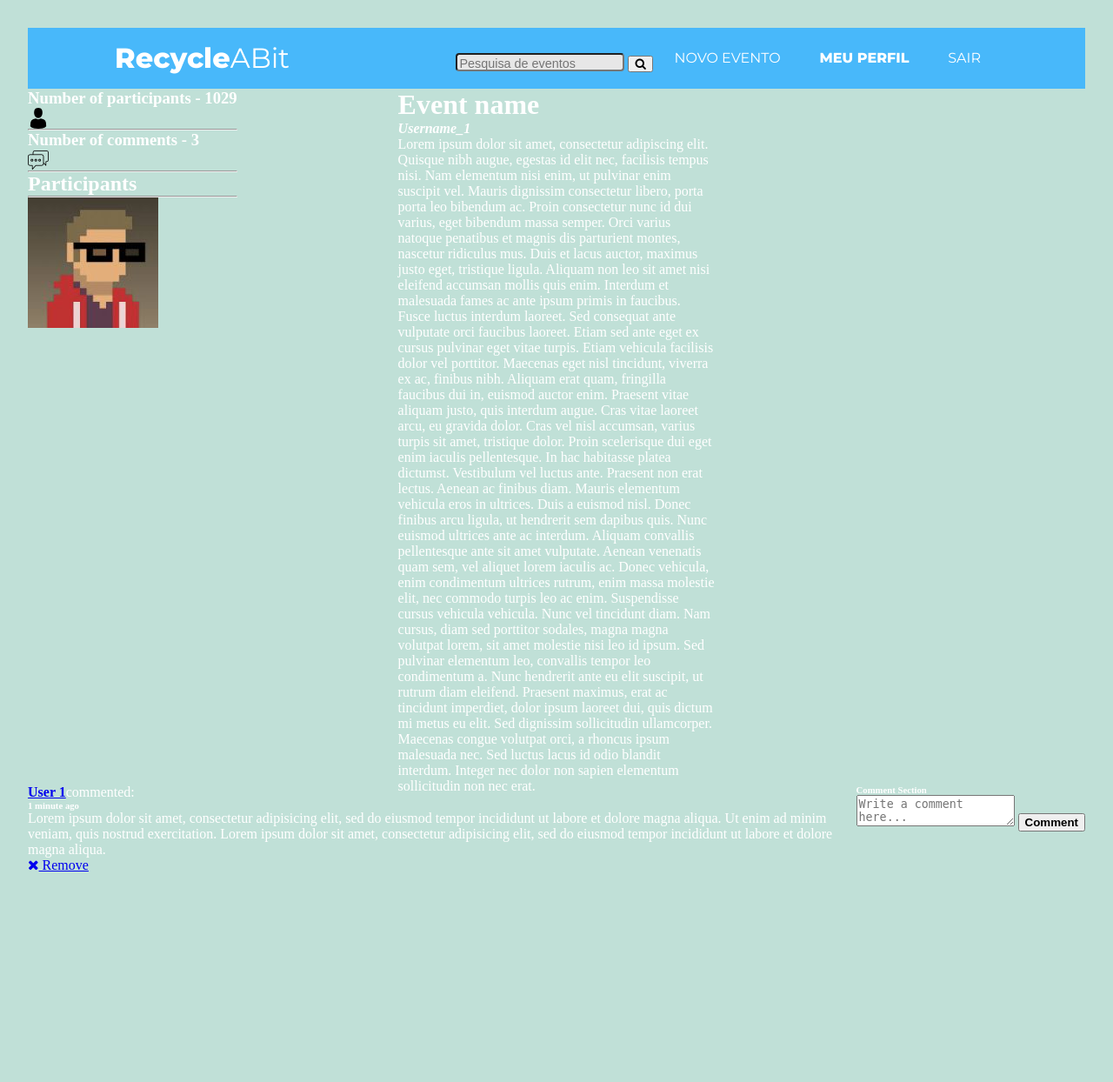
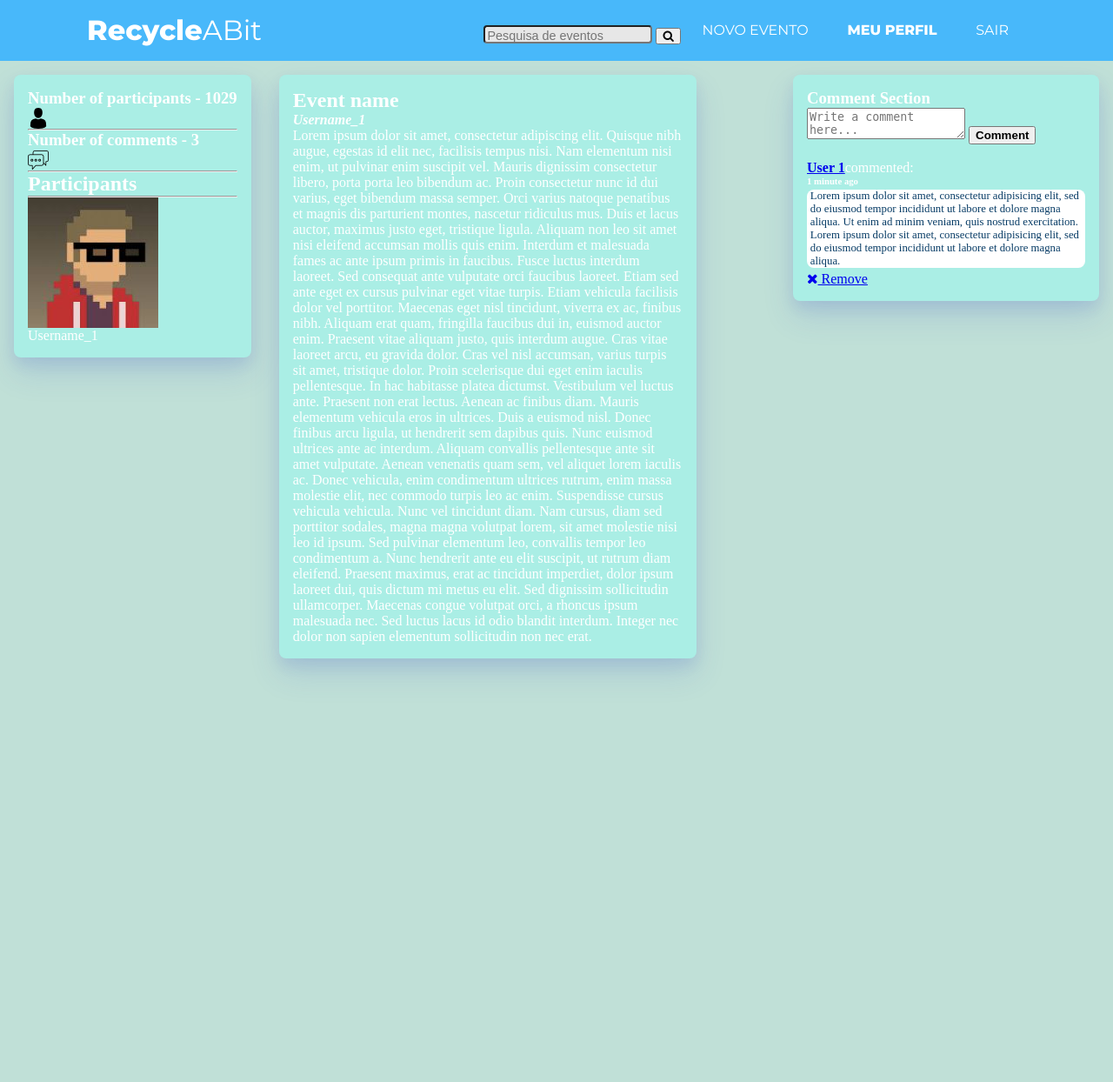
Before and after one commit to paulomaia20/Projecto-ESIN, a PHP site: page /event_page.html in a window 1280 px wide. Shown: the top 1244 px of the page at 87% size. After the commit the page ends 776 px from the top, so only its background shows below. Run offline with PHP 8.4, Linux system fonts and the light colour scheme.

Commit message:
Organizing Content

```diff
--- a/css/event_page.css
+++ b/css/event_page.css
@@ -4,32 +4,49 @@
     body {
     height:100%;
     background-color:rgb(192, 224, 215);
-    margin:2em;
+    margin:0px;
     color: #ffffff;
     }
 
     .right-bar {
         float: right;
         height: 100%;
-        margin-left: auto;
-        margin-right: auto;
         max-width: 30%;
-
     }
 
     .middle-bar {
-        float: none;
+        display: inline-block;
         height: 100%;
         margin-left: auto;
         margin-right: auto;
-        max-width: 30%;
+        max-width: 40%;
 
     }
 
     .left-bar {
         float: left;
         height: 100%;
-        margin-left: auto;
-        margin-right: auto;
         max-width: 30%;
     }
+
+    .wrapper{
+        size: 100%;
+        padding: 1em;
+        margin: 1em;
+        background-color: rgb(170, 238, 229);
+        box-shadow: 0 8px 15px rgba(54,79,199,0.1), 0 18px 35px rgba(54,79,199,0.15);
+        border-radius: 0.5em;
+    }
+
+    .post-description p {
+        color: #083c66;
+        margin:0.3em;
+        font-size: 0.8em;
+    }
+
+    .post-description {
+
+        background-color: rgb(255, 255, 255);
+        border-radius: 0.5em;
+
+    }
--- a/event_page.html
+++ b/event_page.html
@@ -30,28 +30,31 @@
         </header>
 
         <div class="left-bar">
+            <div class="wrapper">
             <h3>Number of participants - 1029</h3> <img src="img/man-user.png" alt="user">
             <hr>
             <h3>Number of comments - 3</h3> <img src="img/chat.png" alt="comment">
             <hr>
             <h2>Participants</h2>
             <hr>
-            <div>
-                <img src="img/avatar_1.jpg" alt="avatar_1">
+            <div class="participant">
+                <img src="img/avatar_1.jpg" alt="avatar_1"> <p> Username_1 </p>
             </div>
             </div>
-
+        </div>
         <div class="middle-bar">
+            <article class="wrapper">
             <h1>Event name</h1>
             <h4><i>Username_1</i></h4>
             <p> Lorem ipsum dolor sit amet, consectetur adipiscing elit. Quisque nibh augue, egestas id elit nec, facilisis tempus nisi. Nam elementum nisi enim, ut pulvinar enim suscipit vel. Mauris dignissim consectetur libero, porta porta leo bibendum ac. Proin consectetur nunc id dui varius, eget bibendum massa semper. Orci varius natoque penatibus et magnis dis parturient montes, nascetur ridiculus mus. Duis et lacus auctor, maximus justo eget, tristique ligula. Aliquam non leo sit amet nisi eleifend accumsan mollis quis enim. Interdum et malesuada fames ac ante ipsum primis in faucibus. Fusce luctus interdum laoreet. Sed consequat ante vulputate orci faucibus laoreet. Etiam sed ante eget ex cursus pulvinar eget vitae turpis. Etiam vehicula facilisis dolor vel porttitor. Maecenas eget nisl tincidunt, viverra ex ac, finibus nibh. Aliquam erat quam, fringilla faucibus dui in, euismod auctor enim. Praesent vitae aliquam justo, quis interdum augue. Cras vitae laoreet arcu, eu gravida dolor.
                 Cras vel nisl accumsan, varius turpis sit amet, tristique dolor. Proin scelerisque dui eget enim iaculis pellentesque. In hac habitasse platea dictumst. Vestibulum vel luctus ante. Praesent non erat lectus. Aenean ac finibus diam. Mauris elementum vehicula eros in ultrices. Duis a euismod nisl. Donec finibus arcu ligula, ut hendrerit sem dapibus quis. Nunc euismod ultrices ante ac interdum. Aliquam convallis pellentesque ante sit amet vulputate. Aenean venenatis quam sem, vel aliquet lorem iaculis ac. Donec vehicula, enim condimentum ultrices rutrum, enim massa molestie elit, nec commodo turpis leo ac enim.                  Suspendisse cursus vehicula vehicula. Nunc vel tincidunt diam. Nam cursus, diam sed porttitor sodales, magna magna volutpat lorem, sit amet molestie nisi leo id ipsum. Sed pulvinar elementum leo, convallis tempor leo condimentum a. Nunc hendrerit ante eu elit suscipit, ut rutrum diam eleifend. Praesent maximus, erat ac tincidunt imperdiet, dolor ipsum laoreet dui, quis dictum mi metus eu elit. Sed dignissim sollicitudin ullamcorper. Maecenas congue volutpat orci, a rhoncus ipsum malesuada nec. Sed luctus lacus id odio blandit interdum. Integer nec dolor non sapien elementum sollicitudin non nec erat.</p>
-
+            </article>
         </div>
 
-        <div class="right-bar">
+        <aside class="right-bar">
+            <div class="wrapper">
             <div>
-                <h6>Comment Section</h6>
+                <h3>Comment Section</h3>
                 <div class="status-upload">
                     <form>
                         <textarea placeholder="Write a comment here..."></textarea>
@@ -59,7 +62,7 @@
                     </form>
                 </div>
             </div>
-        </div>
+        <br>
             <div class="post">
                 <div class="post-heading">
                     <div class="title h5">
@@ -73,12 +76,10 @@
             ut labore et dolore magna aliqua. Ut enim ad minim veniam, quis nostrud exercitation.
             Lorem ipsum dolor sit amet, consectetur adipisicing elit, sed do eiusmod tempor incididunt
                 ut labore et dolore magna aliqua.</p>
+             </div>
             <div class="stats">
-            <a href="#">
-            <i class="fa fa-times" aria-hidden="true"></i> Remove</a>
+                <a href="#"><i class="fa fa-times" aria-hidden="true"></i> Remove</a>
             </div>
-    </div>
-</div>
-        </div>
+        </aside>
     </div>
 </body>
```
Lines whose indentation alone changed are shown as unchanged.
